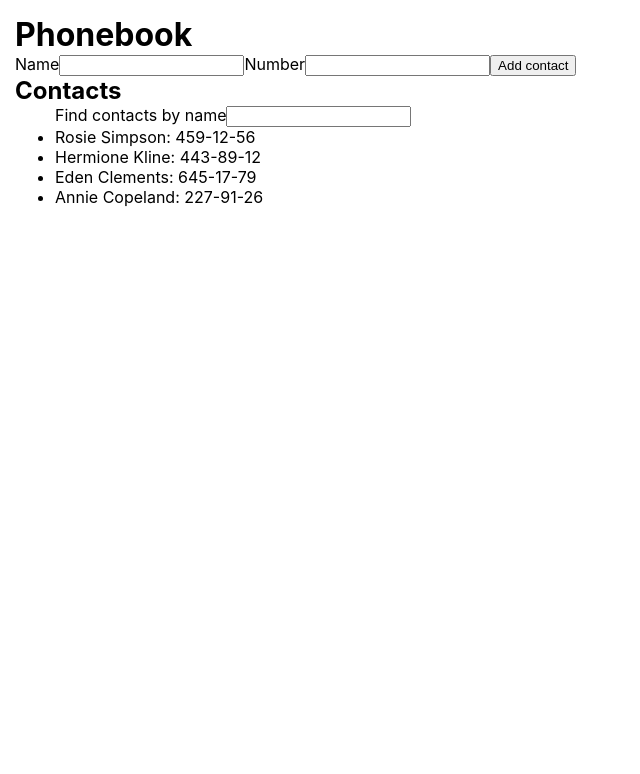
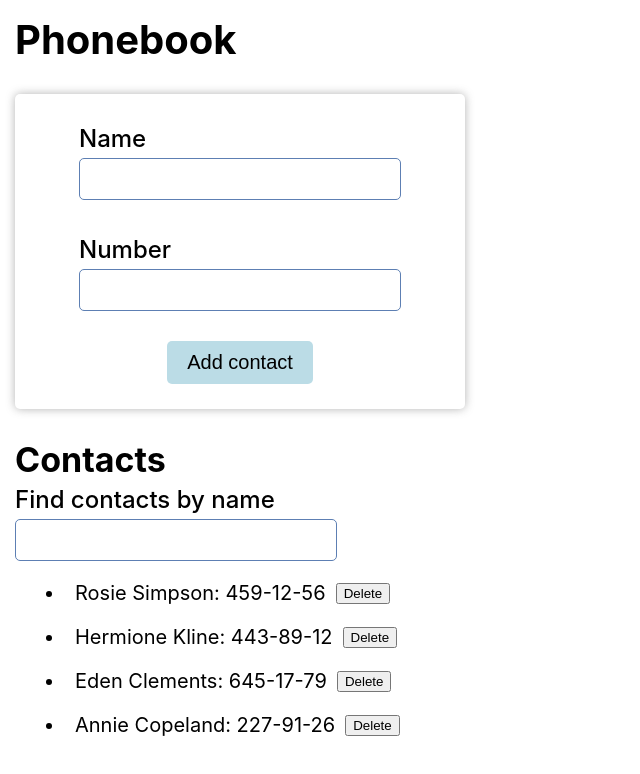
Before and after one commit to MarcinBolt/goit-react-hw-02-phonebook, a React (Create React App) app: page / in a window 1280 px wide. Shown: the top 774 px of the page, without its empty margins (0-640 px from the left). Built offline with nearby package versions, Linux system fonts and the light colour scheme.

Commit message:
finished task 2.

```diff
--- a/src/components/App.jsx
+++ b/src/components/App.jsx
@@ -1,15 +1,17 @@
 import React, { Component } from 'react';
+import capitalizeEachWord from 'utils/capitalizeEachWord';
 import { nanoid } from 'nanoid';
 import { ContactForm } from './ContactForm';
-import capitalizeEachWord from 'utils/capitalizeEachWord';
-import { Contact } from './Contact';
+import { ContactList } from './ContactList';
+import { Filter } from './Filter';
+import css from './App.module.css';
 
 const INITIAL_STATE = {
   contacts: [
-    { id: 'id-1', name: 'Rosie Simpson', number: '459-12-56' },
-    { id: 'id-2', name: 'Hermione Kline', number: '443-89-12' },
-    { id: 'id-3', name: 'Eden Clements', number: '645-17-79' },
-    { id: 'id-4', name: 'Annie Copeland', number: '227-91-26' },
+    { id: nanoid(), name: 'Rosie Simpson', number: '459-12-56' },
+    { id: nanoid(), name: 'Hermione Kline', number: '443-89-12' },
+    { id: nanoid(), name: 'Eden Clements', number: '645-17-79' },
+    { id: nanoid(), name: 'Annie Copeland', number: '227-91-26' },
   ],
   filter: '',
 };
@@ -26,26 +28,40 @@ export class App extends Component {
   };
 
   addContactToState = newContact => {
+    const { contacts } = this.state;
     this.setState({
-      contacts: [...this.state.contacts, newContact],
+      contacts: [...contacts, newContact],
+    });
+  };
+
+  deleteContactFromState = e => {
+    e.preventDefault();
+
+    const { id } = e.target;
+    const { contacts } = this.state;
+
+    this.setState({
+      contacts: contacts.filter(c => c.id !== id),
     });
   };
 
   handleSubmit = e => {
     e.preventDefault();
 
+    const { contacts } = this.state;
     const formDOM = e.currentTarget;
-    const newUserId = nanoid();
-    const newUserName = capitalizeEachWord(formDOM.elements.name.value);
-    const newUserNumber = formDOM.elements.number.value;
+    const newContactId = nanoid();
+    const newContactName = capitalizeEachWord(formDOM.elements.name.value);
+    const newContactNumber = formDOM.elements.number.value;
 
     const newContact = {
-      id: newUserId,
-      name: newUserName,
-      number: newUserNumber,
+      id: newContactId,
+      name: newContactName,
+      number: newContactNumber,
     };
-
-    this.addContactToState(newContact);
+    contacts.find(c => c.name.toLowerCase() === newContact.name.toLowerCase())
+      ? window.alert(`${newContact.name} is already in contacts.`)
+      : this.addContactToState(newContact);
 
     formDOM.reset();
   };
@@ -54,50 +70,18 @@ export class App extends Component {
     const { contacts, filter } = this.state;
 
     return (
-      <div>
-        <h1>Phonebook</h1>
-        <ContactForm contacts={contacts} onSubmit={this.handleSubmit} />
-        {/* <form onSubmit={this.handleSubmit}>
-          <label>
-            Name
-            <input
-              type="text"
-              name="name"
-              pattern="^[a-zA-Zа-яА-Я]+(([' -][a-zA-Zа-яА-Я ])?[a-zA-Zа-яА-Я]*)*$"
-              title="Name may contain only letters, apostrophe, dash and spaces. For example Adrian, Jacob Mercer, Charles de Batz de Castelmore d'Artagnan"
-              required
-            />
-          </label>
-          <label>
-            Number
-            <input
-              type="tel"
-              name="number"
-              pattern="\+?\d{1,4}?[-.\s]?\(?\d{1,3}?\)?[-.\s]?\d{1,4}[-.\s]?\d{1,4}[-.\s]?\d{1,9}"
-              title="Phone number must be digits and can contain spaces, dashes, parentheses and can start with +"
-              required
-            />
-          </label>
-          <button type="submit">Add contact</button>
-        </form> */}
+      <main>
+        <h1 className={css.phonebookHeader}>Phonebook</h1>
+        <ContactForm onSubmit={this.handleSubmit} />
 
-        <h2>Contacts</h2>
-        <ul>
-          {/* <ListItem /> */}
-          <label>
-            Find contacts by name
-            <input type="text" name="filter" />
-          </label>
-          <Contact contacts={contacts} />
-          {/* <>
-            {contacts.map(({ id, name, number }) => (
-              <li key={id}>
-                {name}: {number}
-              </li>
-            ))}
-          </> */}
-        </ul>
-      </div>
+        <h2 className={css.contactsHeader}>Contacts</h2>
+        <Filter filter={filter} onChange={this.handleChange} />
+        <ContactList
+          contacts={contacts}
+          filter={filter}
+          onClick={this.deleteContactFromState}
+        />
+      </main>
     );
   }
 }
--- /dev/null
+++ b/src/components/App.module.css
@@ -0,0 +1,8 @@
+.phonebookHeader {
+  font-size: 40px;
+  font-weight: 700;
+}
+.contactsHeader {
+  font-size: 34px;
+  font-weight: 700;
+}
--- a/src/components/Contact.jsx
+++ /dev/null
@@ -1,29 +0,0 @@
-import React, { Component } from 'react';
-import PropTypes from 'prop-types';
-
-export class Contact extends Component {
-
-  render() {
-    const { contacts } = this.props;
-
-    return (
-      <>
-        {contacts.map(({ id, name, number }) => (
-          <li key={id}>
-            {name}: {number}
-          </li>
-        ))}
-      </>
-    );
-  }
-}
-
-Contact.propTypes = {
-  friends: PropTypes.arrayOf(
-    PropTypes.shape({
-      id: PropTypes.number,
-      name: PropTypes.string,
-      number: PropTypes.string,
-    })
-  ),
-};
--- a/src/components/ContactForm.jsx
+++ b/src/components/ContactForm.jsx
@@ -1,13 +1,15 @@
 import React, { Component } from 'react';
+import PropTypes from 'prop-types';
+import css from './ContactForm.module.css';
 
 export class ContactForm extends Component {
-
-    render() {
+  render() {
     return (
-      <form onSubmit={this.props.onSubmit}>
-        <label>
-          Name
+      <form onSubmit={this.props.onSubmit} className={css.contactForm}>
+        <label className={css.contactForm__label}>
+          <p className={css.contactForm__labelDescription}>Name</p>
           <input
+            className={css.contactForm__input}
             type="text"
             name="name"
             pattern="^[a-zA-Zа-яА-Я]+(([' -][a-zA-Zа-яА-Я ])?[a-zA-Zа-яА-Я]*)*$"
@@ -15,9 +17,10 @@ export class ContactForm extends Component {
             required
           />
         </label>
-        <label>
-          Number
+        <label className={css.contactForm__label}>
+          <p className={css.contactForm__labelDescription}>Number</p>
           <input
+            className={css.contactForm__input}
             type="tel"
             name="number"
             pattern="\+?\d{1,4}?[-.\s]?\(?\d{1,3}?\)?[-.\s]?\d{1,4}[-.\s]?\d{1,4}[-.\s]?\d{1,9}"
@@ -25,8 +28,21 @@ export class ContactForm extends Component {
             required
           />
         </label>
-        <button type="submit">Add contact</button>
+        <button className={css.contactForm__button} type="submit">
+          Add contact
+        </button>
       </form>
     );
   }
 }
+
+ContactForm.propTypes = {
+  contacts: PropTypes.arrayOf(
+    PropTypes.shape({
+      id: PropTypes.string,
+      name: PropTypes.string,
+      number: PropTypes.string,
+    })
+  ),
+  onSubmit: PropTypes.func,
+};
--- a/src/components/ContactForm.module.css
+++ b/src/components/ContactForm.module.css
@@ -0,0 +1,72 @@
+.contactForm {
+  display: flex;
+  flex-direction: column;
+  align-items: center;
+  justify-content: flex-start;
+  max-width: 400px;
+  margin: 30px 0;
+  padding: 25px;
+  gap: 30px;
+  border-radius: 5px;
+  box-shadow: 0px 0px 10px 0px rgba(160, 160, 160, 0.8);
+  -webkit-box-shadow: 0px 0px 10px 0px rgba(160, 160, 160, 0.8);
+  -moz-box-shadow: 0px 0px 10px 0px rgba(160, 160, 160, 0.8);
+}
+
+.contactForm__labelDescription {
+  margin-block: 5px;
+  font-size: 24px;
+  font-weight: 500;
+}
+
+.contactForm__label {
+  display: flex;
+  flex-direction: column;
+  align-items: flex-start;
+  justify-content: flex-start;
+}
+
+.contactForm__input {
+  outline: none;
+  display: flex;
+  flex-direction: column;
+  align-items: flex-start;
+  justify-content: flex-start;
+  padding-block: 10px;
+  height: 1em;
+  width: 300px;
+  padding: 10px;
+  font-size: 20px;
+  font-weight: 400;
+  border-radius: 5px;
+  border: 1px solid rgb(93, 127, 179);
+}
+
+.contactForm__input:hover,
+.contactForm__input:focus {
+  box-shadow: 0px 0px 4px 0px rgba(15, 101, 230, 0.8);
+  -webkit-box-shadow: 0px 0px 4px 0px rgba(15, 101, 230, 0.8);
+  -moz-box-shadow: 0px 0px 4px 0px rgba(15, 101, 230, 0.8);
+}
+
+.contactForm__button {
+  cursor: pointer;
+  outline: none;
+  border: none;
+  border-radius: 5px;
+  display: flex;
+  align-items: center;
+  justify-content: center;
+  padding-block: 10px;
+  padding-inline: 20px;
+  font-size: 20px;
+  font-weight: 400;
+  background-color: rgba(170, 212, 224, 0.8);
+}
+
+.contactForm__button:active {
+  background-color: rgba(0, 89, 148, 0.8);
+  box-shadow: 0px 0px 4px 0px rgba(6, 37, 85, 0.8);
+  -webkit-box-shadow: 0px 0px 4px 0px rgba(6, 37, 85, 0.8);
+  -moz-box-shadow: 0px 0px 4px 0px rgba(6, 37, 85, 0.8);
+}
--- a/src/components/ContactList.jsx
+++ b/src/components/ContactList.jsx
@@ -0,0 +1,43 @@
+import React, { Component } from 'react';
+import PropTypes from 'prop-types';
+import css from './ContactList.module.css';
+
+export class ContactList extends Component {
+  render() {
+    const { contacts, filter } = this.props;
+
+    return (
+      <ul className={css.contactList__list}>
+        {contacts.map(
+          ({ id, name, number }) =>
+            name.toLowerCase().includes(filter.toLowerCase()) && (
+              <li className={css.contactList__item} key={id}>
+                <p className={css.contactList__paragraph}>
+                  {name}: {number}
+                  <button
+                    type="button"
+                    name="delete"
+                    id={id}
+                    onClick={this.props.onClick}
+                  >
+                    Delete
+                  </button>
+                </p>
+              </li>
+            )
+        )}
+      </ul>
+    );
+  }
+}
+
+ContactList.propTypes = {
+  filter: PropTypes.string,
+  contacts: PropTypes.arrayOf(
+    PropTypes.shape({
+      id: PropTypes.string,
+      name: PropTypes.string,
+      number: PropTypes.string,
+    })
+  ),
+};
--- /dev/null
+++ b/src/components/ContactList.module.css
@@ -0,0 +1,24 @@
+.contactList__list {
+  display: flex;
+  flex-direction: column;
+  align-items: flex-start;
+  justify-content: flex-start;
+  margin: 10px;
+  font-size: 20px;
+  font-weight: 400;
+}
+.contactList__item {
+  padding: 10px;
+  font-size: 20px;
+  font-weight: 400;
+  width: auto;
+}
+
+.contactList__paragraph {
+  display: flex;
+  flex-direction: row;
+  align-items: center;
+  justify-content: center;
+  gap: 10px;
+  height: 1.2em;
+}
--- /dev/null
+++ b/src/components/Filter.jsx
@@ -0,0 +1,29 @@
+import React, { Component } from 'react';
+import PropTypes from 'prop-types';
+import css from './Filter.module.css';
+
+export class Filter extends Component {
+  render() {
+    const { filter, onChange } = this.props;
+
+    return (
+      <label className={css.filter__label}>
+            <p className={css.filter__labelDescription}>
+            Find contacts by name
+            </p>
+        <input
+          className={css.filter__input}
+          type="text"
+          name="filter"
+          value={filter}
+          onChange={onChange}
+        />
+      </label>
+    );
+  }
+}
+
+Filter.propTypes = {
+  filter: PropTypes.string,
+  onChange: PropTypes.func,
+};
--- /dev/null
+++ b/src/components/Filter.module.css
@@ -0,0 +1,34 @@
+.filter__label {
+  display: flex;
+  flex-direction: column;
+  align-items: flex-start;
+  justify-content: flex-start;
+}
+
+.filter__labelDescription {
+  margin-block: 5px;
+  font-size: 24px;
+  font-weight: 500;
+}
+
+.filter__input {
+  outline: none;
+  display: flex;
+  flex-direction: column;
+  align-items: flex-start;
+  justify-content: flex-start;
+  padding-block: 10px;
+  height: 1em;
+  width: 300px;
+  padding: 10px;
+  font-size: 20px;
+  font-weight: 400;
+  border-radius: 5px;
+  border: 1px solid rgb(93, 127, 179);
+}
+.filter__input:hover,
+.filter__input:focus {
+  box-shadow: 0px 0px 4px 0px rgba(15, 101, 230, 0.8);
+  -webkit-box-shadow: 0px 0px 4px 0px rgba(15, 101, 230, 0.8);
+  -moz-box-shadow: 0px 0px 4px 0px rgba(15, 101, 230, 0.8);
+}
```
